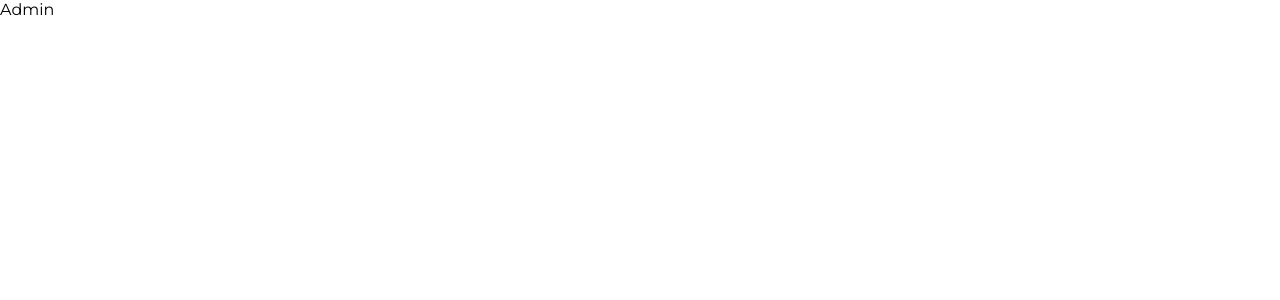
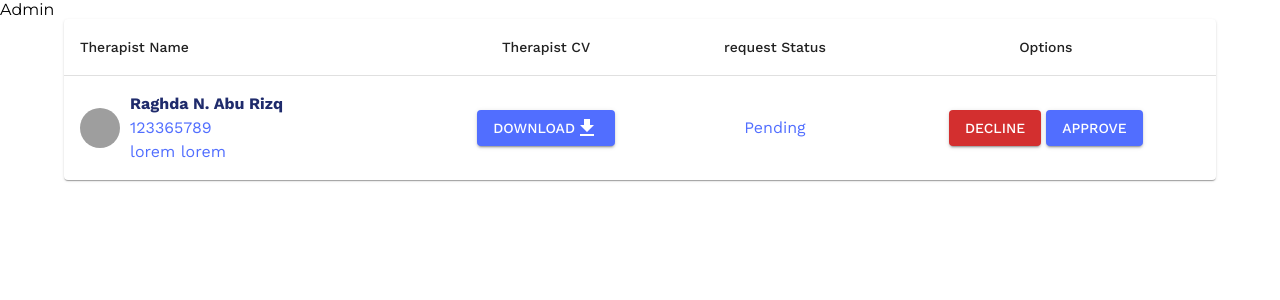
Before and after one commit to GSG-G13/ntherapy-react, a React (Vite) app: page /admin in a window 1280 px wide. Shown: the top 300 px of the page. Built offline with nearby package versions, Linux system fonts and the light colour scheme; grey boxes are pictures that could not be loaded.

Commit message:
build: create a table dashboard for Admin

```diff
--- /dev/null
+++ b/src/components/dashboard/BodyTable.tsx
@@ -0,0 +1,48 @@
+import Avatar from '@mui/material/Avatar';
+import Button from '@mui/material/Button';
+import FileDownloadIcon from '@mui/icons-material/FileDownload';
+import Typography from '@mui/material/Typography';
+import {  Grid } from '@mui/material';
+import TableRow from '@mui/material/TableRow';
+import TableBody from '@mui/material/TableBody';
+import TableCell from '@mui/material/TableCell';
+
+const BodyTable = () => {
+  return (
+    <TableBody>
+    <TableRow
+      sx={{ '&:last-child td, &:last-child th': { border: 0 } }}
+    >
+      <TableCell component="th" scope="row" >
+        <Grid container alignItems="center" >
+          <Grid item>
+            <Avatar alt="Remy Sharp" src="https://img.freepik.com/free-vector/doctor-character-background_1270-84.jpg?w=2000" />
+          </Grid>
+          <Grid item style={{ marginLeft: "10px" }}>
+            <div>
+              <Typography sx={{fontWeight:600}} color='primary.dark'>Raghda N. Abu Rizq</Typography>
+              <Typography color='primary.main'>123365789</Typography>
+              <Typography color='primary.main'>lorem lorem</Typography>
+            </div>
+          </Grid>
+        </Grid>
+      </TableCell>
+      <TableCell align="center">
+        <Button variant="contained">
+          Download
+          <FileDownloadIcon />
+        </Button>
+      </TableCell>
+      <TableCell align="center">
+        <Typography color='primary.main'>Pending</Typography>
+      </TableCell>
+      <TableCell align="center" style={{ gap: "3px" }}>
+      <Button variant="contained" color="error" style={{marginRight:"5px"}}>Decline</Button>
+      <Button variant="contained" color="primary">Approve</Button>
+      </TableCell>
+    </TableRow>
+  </TableBody>
+  )
+}
+
+export default BodyTable
--- /dev/null
+++ b/src/components/dashboard/TableHeader.tsx
@@ -0,0 +1,20 @@
+import TableHead from '@mui/material/TableHead';
+import TableRow from '@mui/material/TableRow';
+import TableCell from '@mui/material/TableCell';
+
+
+
+const  TableHeader =()=> {
+  return (
+    <TableHead>
+    <TableRow>
+      <TableCell >Therapist Name</TableCell>
+      <TableCell align="center">Therapist CV</TableCell>
+      <TableCell align="center">request Status</TableCell>
+      <TableCell align="center">Options</TableCell>
+    </TableRow>
+  </TableHead>
+  )
+}
+
+export default TableHeader;
--- a/src/pages/admin/index.tsx
+++ b/src/pages/admin/index.tsx
@@ -1,5 +1,24 @@
-const Admin = () => (
-  <div>Admin</div>
-);
+import Table from '@mui/material/Table';
+import TableContainer from '@mui/material/TableContainer';
+import Paper from '@mui/material/Paper';
+import { Container } from '@mui/material';
+import TableHeader from '../../components/dashboard/TableHeader';
+import BodyTable from "../../components/dashboard/BodyTable";
 
-export default Admin;
+const Admin = () => {
+  return (
+    <>
+      <div>Admin</div>
+      <Container>
+        <TableContainer component={Paper}>
+          <Table sx={{ minWidth: 650 }} aria-label="simple table">
+            <TableHeader />
+            <BodyTable />
+          </Table>
+        </TableContainer>
+      </Container>
+    </>
+  )
+}
+
+export default Admin
```
